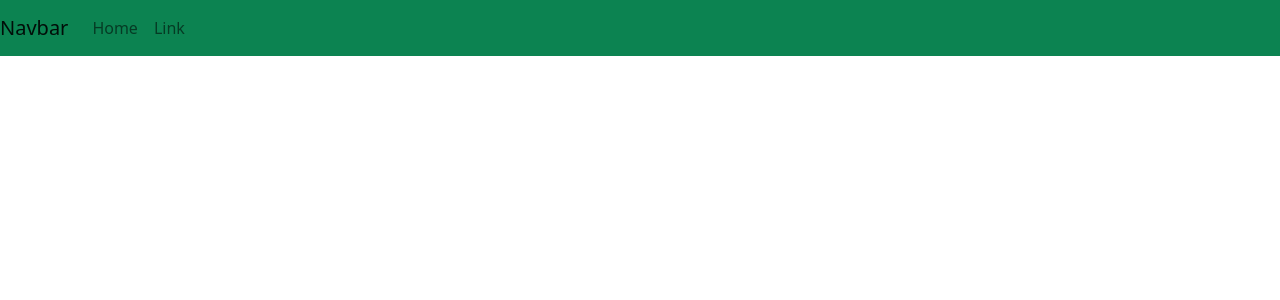
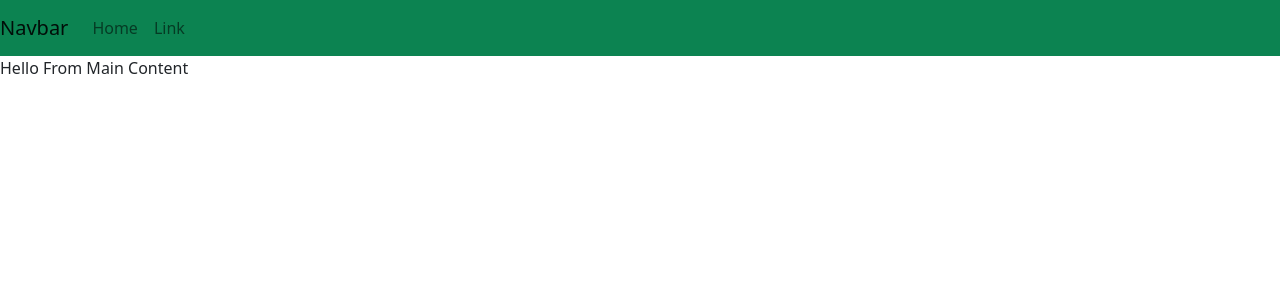
Before and after one commit to njhnny/eCommerce-site, a React (Create React App) app: page / in a window 1280 px wide. Shown: the top 300 px of the page. Built offline with nearby package versions, Linux system fonts and the light colour scheme.

Commit message:
use react fragment to display navbar and main content

```diff
--- a/src/App.jsx
+++ b/src/App.jsx
@@ -1,9 +1,14 @@
 import React, { Component } from "react";
 import NavBar from "./NavBar";
+import MainContent from "./MainContent";
 
 export default class App extends
   Component {
   render() {
-    return <NavBar />;
+    return (<React.Fragment>
+      <NavBar />
+      <MainContent />
+      </React.Fragment>
+      );
   }
 }
--- a/src/MainContent.jsx
+++ b/src/MainContent.jsx
@@ -0,0 +1,8 @@
+import React, { Component } from "react";
+
+export default class MainContent
+extends Component {
+  render() {
+    return <div>Hello From Main Content</div>
+  }
+}
```
